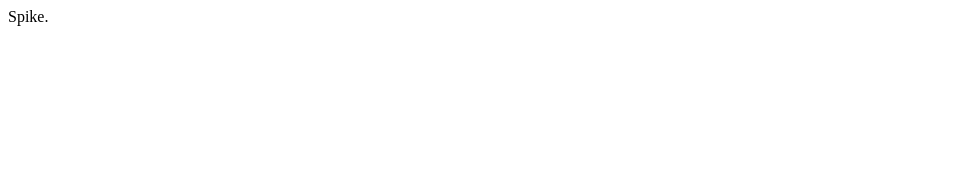
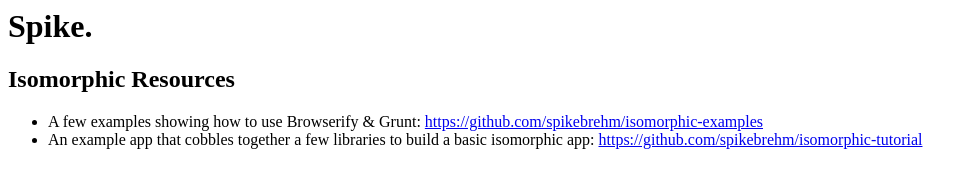
Before and after one commit to spikebrehm/spikebrehm.github.io, a plain HTML site: page index.html in a window 1280 px wide. Shown: the whole page, without its empty margins (0-977 px from the left). Drawn offline with Linux system fonts and the light colour scheme.

Commit message:
add some content about isomorphic resources

```diff
--- a/index.html
+++ b/index.html
@@ -1,5 +1,17 @@
 <html>
   <body>
-    Spike.
+    <h1>Spike.</h1>
+    <h2>Isomorphic Resources</h2>
+    <ul>
+      <li>
+        A few examples showing how to use Browserify &amp; Grunt:
+        <a href="https://github.com/spikebrehm/isomorphic-examples">https://github.com/spikebrehm/isomorphic-examples</a>
+      </li>
+      <li>
+        An example app that cobbles together a few libraries to build a
+        basic isomorphic app:
+        <a href="https://github.com/spikebrehm/isomorphic-tutorial">https://github.com/spikebrehm/isomorphic-tutorial</a>
+      </li>
+    </ul>
   </body>
 </html>
```
